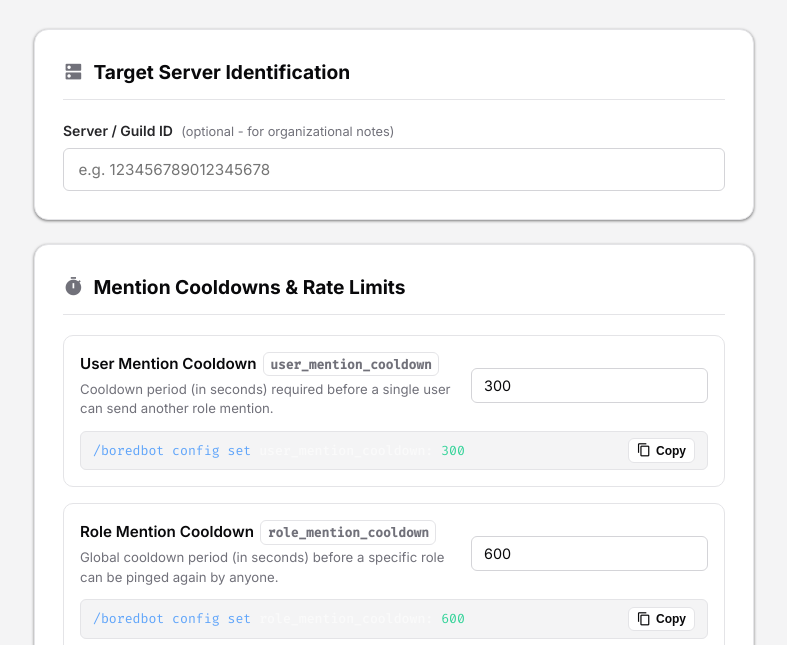
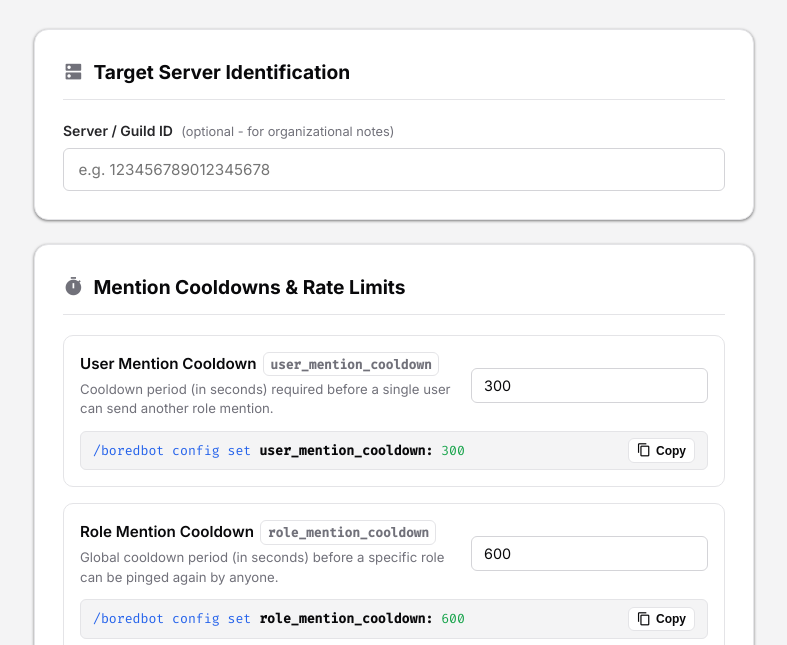
Before and after one commit to qCzar/bhabot, a plain HTML site: page admin/index.html in a window 1280 px wide. Shown: the part 155-800 px from the top of the page, without its empty margins (246-1033 px from the left). Drawn offline with Linux system fonts and the light colour scheme.

Commit message:
span.cmd-key style
Text is now legible in light theme

```diff
--- a/style.css
+++ b/style.css
@@ -627,7 +627,7 @@ input:checked + .slider:before {
 .inline-cmd-text {
   font-family: 'Fira Code', monospace;
   font-size: 0.825rem;
-  color: #a1a1aa;
+  color: var(--text-muted);
   overflow-x: auto;
   white-space: nowrap;
   user-select: all;
@@ -635,16 +635,25 @@ input:checked + .slider:before {
 }
 
 .inline-cmd-text .cmd-verb {
-  color: #60a5fa;
+  color: #2563eb;
 }
 
 .inline-cmd-text .cmd-key {
-  color: #fafafa;
-  font-weight: 500;
+  color: var(--text-main);
+  font-weight: 600;
 }
 
 .inline-cmd-text .cmd-val {
-  color: #34d399;
+  color: #16a34a;
+}
+
+@media (prefers-color-scheme: dark) {
+  .inline-cmd-text .cmd-verb {
+    color: #60a5fa;
+  }
+  .inline-cmd-text .cmd-val {
+    color: #34d399;
+  }
 }
 
 .btn-inline-copy {
```
